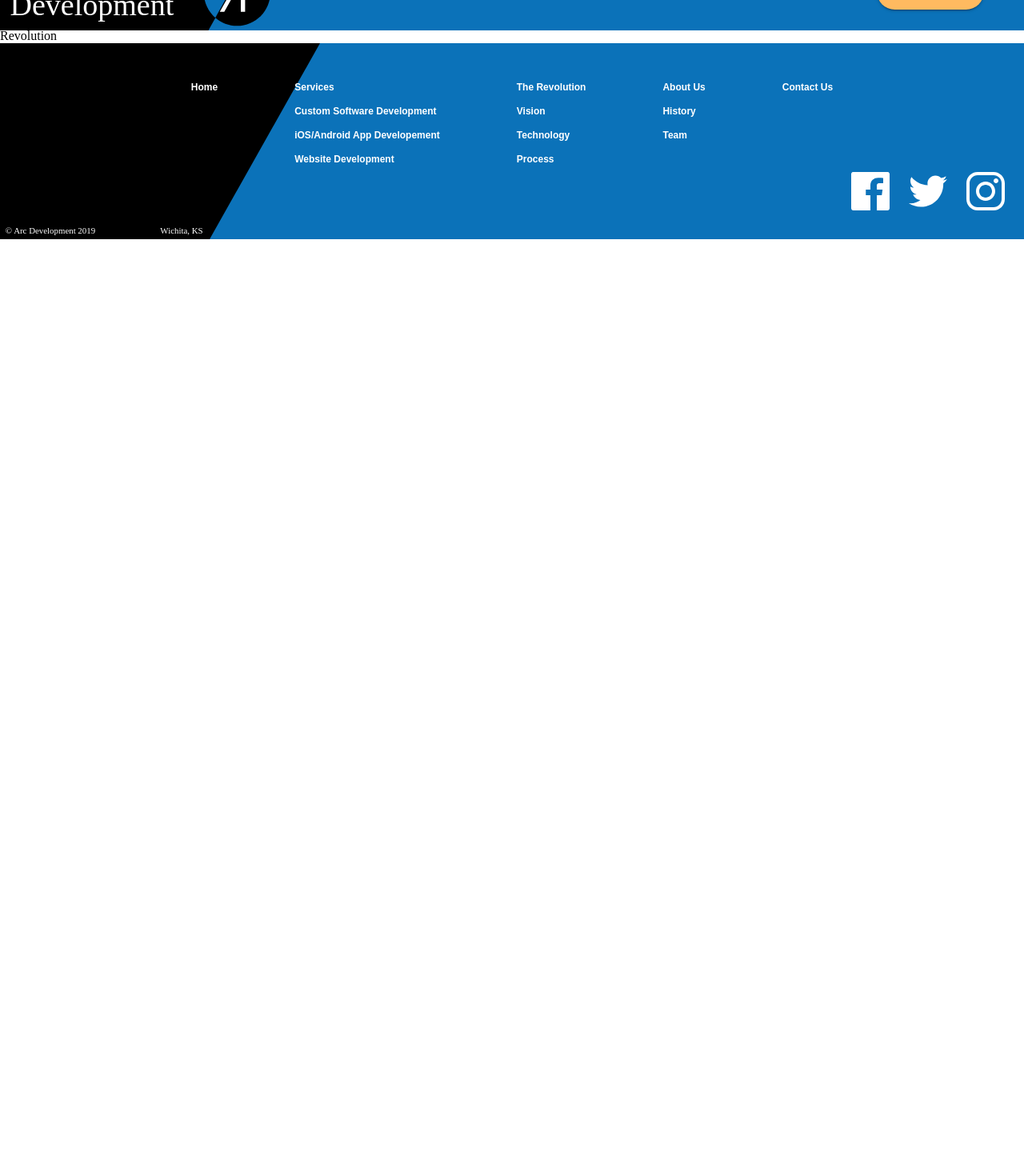
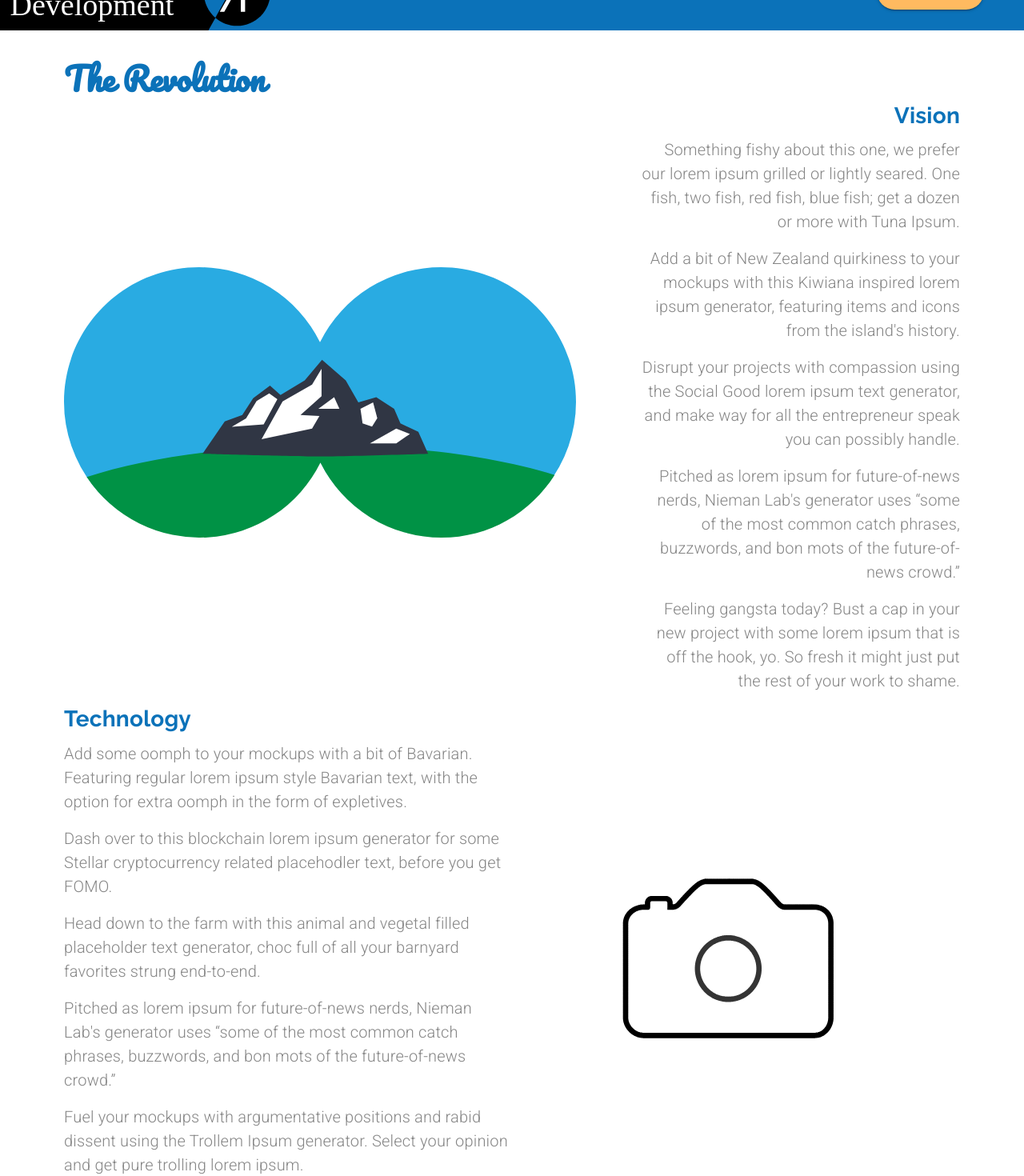
Before and after one commit to Amorem/materialui_arcdev, a React (Create React App) app: page /revolution in a window 1280 px wide. Shown: the part 60-1530 px from the top of the page at 80% size. Before the commit the page ends 800 px from the top, so only its background shows below. Built offline with nearby package versions, Linux system fonts and the light colour scheme.

Commit message:
Revolution page setup

```diff
--- a/src/Components/App.js
+++ b/src/Components/App.js
@@ -9,6 +9,7 @@ import Services from "./Services";
 import CustomSoftware from "./CustomSoftware";
 import MobileApps from "./MobileApps";
 import Websites from "./Websites";
+import Revolution from "./Revolution";
 
 function App() {
   const [selectedIndex, setSelectedIndex] = useState(0);
@@ -53,10 +54,9 @@ function App() {
           <Route exact path="/websites">
             <Websites setValue={setValue} setSelectedIndex={setSelectedIndex} />
           </Route>
-          <Route
-            exact
-            path="/revolution"
-            component={() => <div>Revolution</div>}
+          <Route exact path="/revolution">
+            <Revolution />
+          </Route>
           />
           <Route exact path="/about" component={() => <div>About</div>} />
           <Route exact path="/contact" component={() => <div>Contact</div>} />
--- /dev/null
+++ b/src/Components/Revolution.js
@@ -0,0 +1,140 @@
+import React from "react";
+import { makeStyles, useTheme } from "@material-ui/core/styles";
+import Grid from "@material-ui/core/Grid";
+import Typography from "@material-ui/core/Typography";
+import Lottie from "react-lottie";
+
+import vision from "../assets/vision.svg";
+import technologyAnimation from "../animations/technologyAnimation/data.json";
+
+const useStyles = makeStyles((theme) => ({
+  rowContainer: {
+    paddingLeft: "5em",
+    paddingRight: "5em",
+    [theme.breakpoints.down("sm")]: {
+      paddingLeft: "1.5em",
+      paddingRight: "1.5em",
+    },
+  },
+}));
+
+export default function Revolution() {
+  const classes = useStyles();
+  const theme = useTheme();
+
+  const defaultOptions = {
+    loop: true,
+    autoplay: true,
+    animationData: technologyAnimation,
+    rendererSettings: {
+      preserveAspectRatio: "xMidYMid slice",
+    },
+  };
+
+  return (
+    <Grid container direction="column">
+      <Grid item className={classes.rowContainer} style={{ marginTop: "2em" }}>
+        <Typography variant="h2" style={{ fontFamily: "Pacifico" }}>
+          The Revolution
+        </Typography>
+      </Grid>
+      <Grid
+        item
+        container
+        direction="row"
+        className={classes.rowContainer}
+        alignItems="center"
+      >
+        <Grid item lg>
+          <img
+            src={vision}
+            alt="moutain through binoculars"
+            style={{ maxWidth: "40em", marginRight: "5em" }}
+          />
+        </Grid>
+        <Grid item container direction="column" lg style={{ maxWidth: "40em" }}>
+          <Grid item>
+            <Typography variant="h4" gutterBottom align="right">
+              Vision
+            </Typography>
+          </Grid>
+          <Grid item>
+            <Typography variant="body1" paragraph align="right">
+              Something fishy about this one, we prefer our lorem ipsum grilled
+              or lightly seared. One fish, two fish, red fish, blue fish; get a
+              dozen or more with Tuna Ipsum.
+            </Typography>
+            <Typography variant="body1" paragraph align="right">
+              Add a bit of New Zealand quirkiness to your mockups with this
+              Kiwiana inspired lorem ipsum generator, featuring items and icons
+              from the island's history.
+            </Typography>
+            <Typography variant="body1" paragraph align="right">
+              Disrupt your projects with compassion using the Social Good lorem
+              ipsum text generator, and make way for all the entrepreneur speak
+              you can possibly handle.
+            </Typography>
+            <Typography variant="body1" paragraph align="right">
+              Pitched as lorem ipsum for future-of-news nerds, Nieman Lab's
+              generator uses “some of the most common catch phrases, buzzwords,
+              and bon mots of the future-of-news crowd.”
+            </Typography>
+            <Typography variant="body1" paragraph align="right">
+              Feeling gangsta today? Bust a cap in your new project with some
+              lorem ipsum that is off the hook, yo. So fresh it might just put
+              the rest of your work to shame.
+            </Typography>
+          </Grid>
+        </Grid>
+      </Grid>
+      <Grid
+        item
+        container
+        direction="row"
+        className={classes.rowContainer}
+        alignItems="center"
+      >
+        <Grid item container direction="column" lg style={{ maxWidth: "40em" }}>
+          <Grid item>
+            <Typography variant="h4" gutterBottom align="left">
+              Technology
+            </Typography>
+          </Grid>
+          <Grid item>
+            <Typography variant="body1" paragraph>
+              Add some oomph to your mockups with a bit of Bavarian. Featuring
+              regular lorem ipsum style Bavarian text, with the option for extra
+              oomph in the form of expletives.
+            </Typography>
+            <Typography variant="body1" paragraph>
+              Dash over to this blockchain lorem ipsum generator for some
+              Stellar cryptocurrency related placehodler text, before you get
+              FOMO.
+            </Typography>
+            <Typography variant="body1" paragraph>
+              Head down to the farm with this animal and vegetal filled
+              placeholder text generator, choc full of all your barnyard
+              favorites strung end-to-end.
+            </Typography>
+            <Typography variant="body1" paragraph>
+              Pitched as lorem ipsum for future-of-news nerds, Nieman Lab's
+              generator uses “some of the most common catch phrases, buzzwords,
+              and bon mots of the future-of-news crowd.”
+            </Typography>
+            <Typography variant="body1" paragraph>
+              Fuel your mockups with argumentative positions and rabid dissent
+              using the Trollem Ipsum generator. Select your opinion and get
+              pure trolling lorem ipsum.
+            </Typography>
+          </Grid>
+        </Grid>
+        <Grid item lg container justify="flex-end">
+          <Lottie
+            options={defaultOptions}
+            style={{ maxWidth: "40em", margin: 0 }}
+          />
+        </Grid>
+      </Grid>
+    </Grid>
+  );
+}
```
